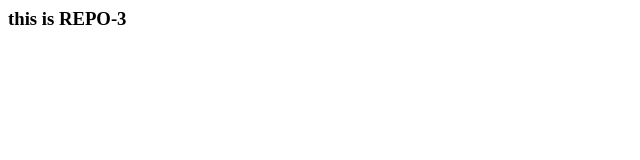
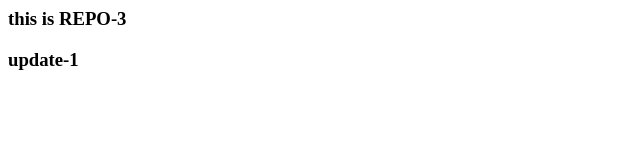
Before and after one commit to priyankaMuleB/repo3, a plain HTML site: page index.html in a window 1280 px wide. Shown: the full height of the page, 0-640 px from the left. Drawn offline with Linux system fonts and the light colour scheme.

Commit message:
Update index.html
update1

```diff
--- a/index.html
+++ b/index.html
@@ -1 +1,2 @@
 <h3>this is REPO-3</h3>
+<h3>update-1</h3>
```
